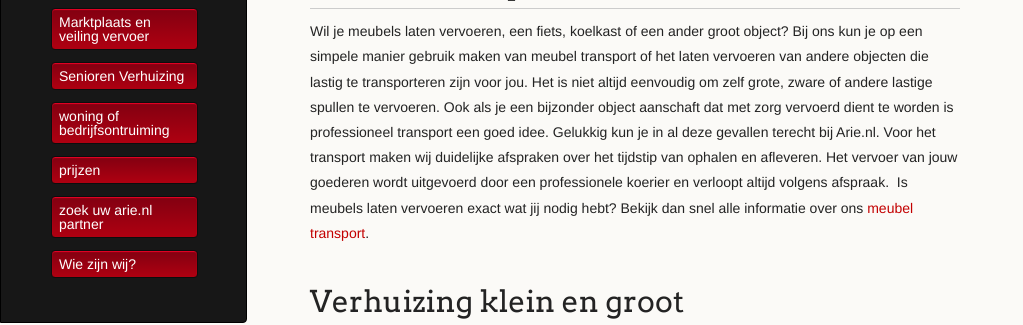
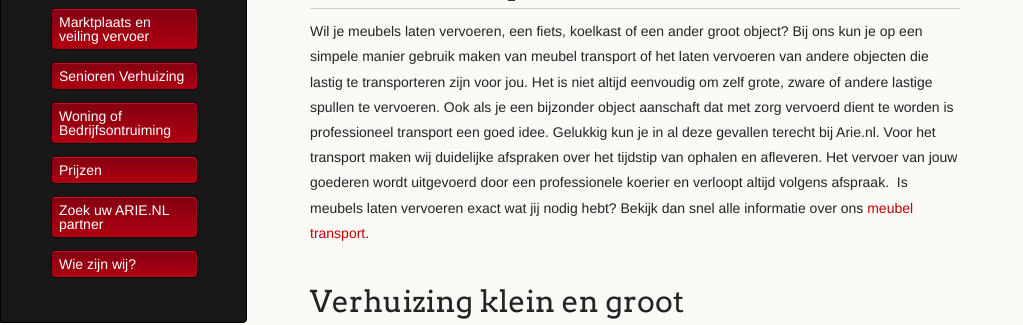
Before and after one commit to amsdfw/arie.nl, a Jekyll site: the page built from index.md, in a window 1280 px wide. Shown: the part 363-688 px from the top of the page, without its empty margins (0-1023 px from the left). Built offline with Jekyll 4.4.1, drawn with Linux system fonts in a browser that asks for light colours; our own code applies the rules of GitHub Pages for plain Markdown files.

```diff
--- a/_layouts/default.html
+++ b/_layouts/default.html
@@ -24,9 +24,9 @@
           <li><a href="/verhuizing-klein-groot.html">Verhuizing klein en groot</a></li>
           <li><a href="/marktplaats-en-veiling-vervoer.html">Marktplaats en veiling vervoer</a></li>
           <li><a href="/senioren-verhuizing.html">Senioren Verhuizing</a></li>
-          <li><a href="/woning-of-bedrijfsontruiming.html">woning of bedrijfsontruiming</a></li>
-          <li><a href="/prijzen.html">prijzen</a></li>
-          <li><a href="/zoek-uw-arie.nl-partner.html">zoek uw arie.nl partner</a></li>
+          <li><a href="/woning-of-bedrijfsontruiming.html">Woning of Bedrijfsontruiming</a></li>
+          <li><a href="/prijzen.html">Prijzen</a></li>
+          <li><a href="/zoek-uw-arie.nl-partner.html">Zoek uw ARIE.NL partner</a></li>
           <li><a href="/wie-zijn-wij.html">Wie zijn wij?</a></li>
         </ul>
 
```
